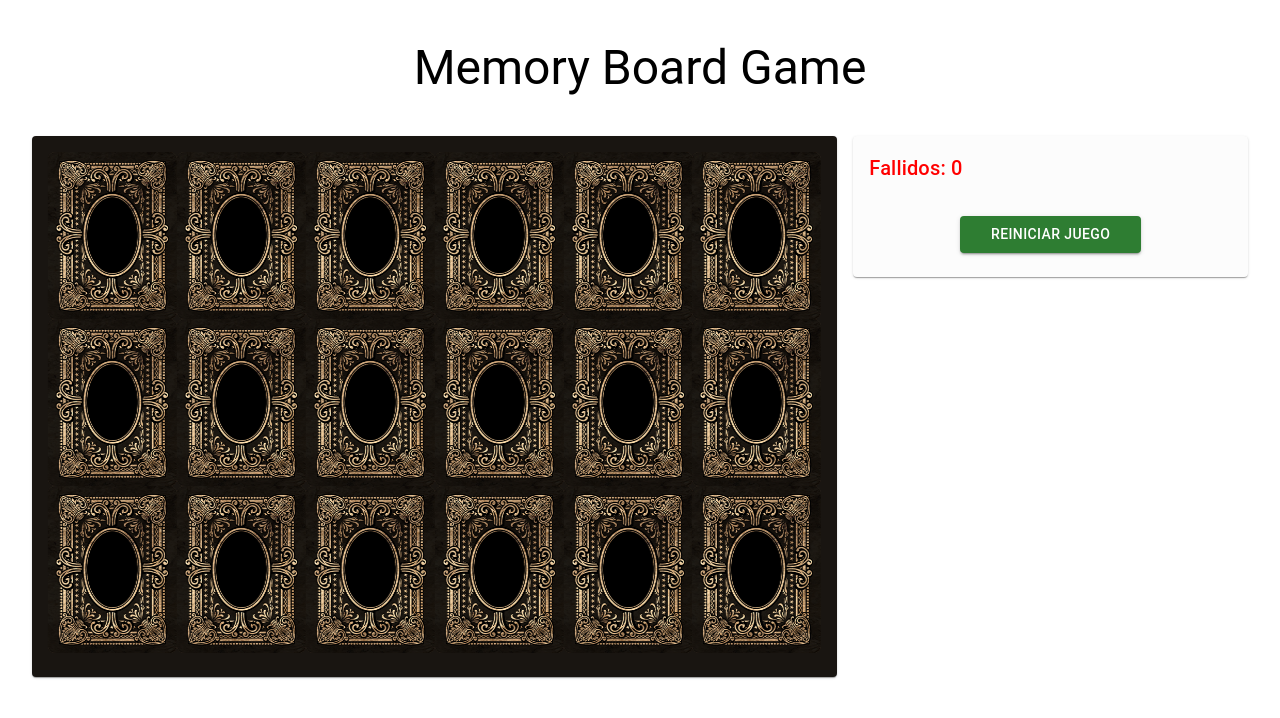
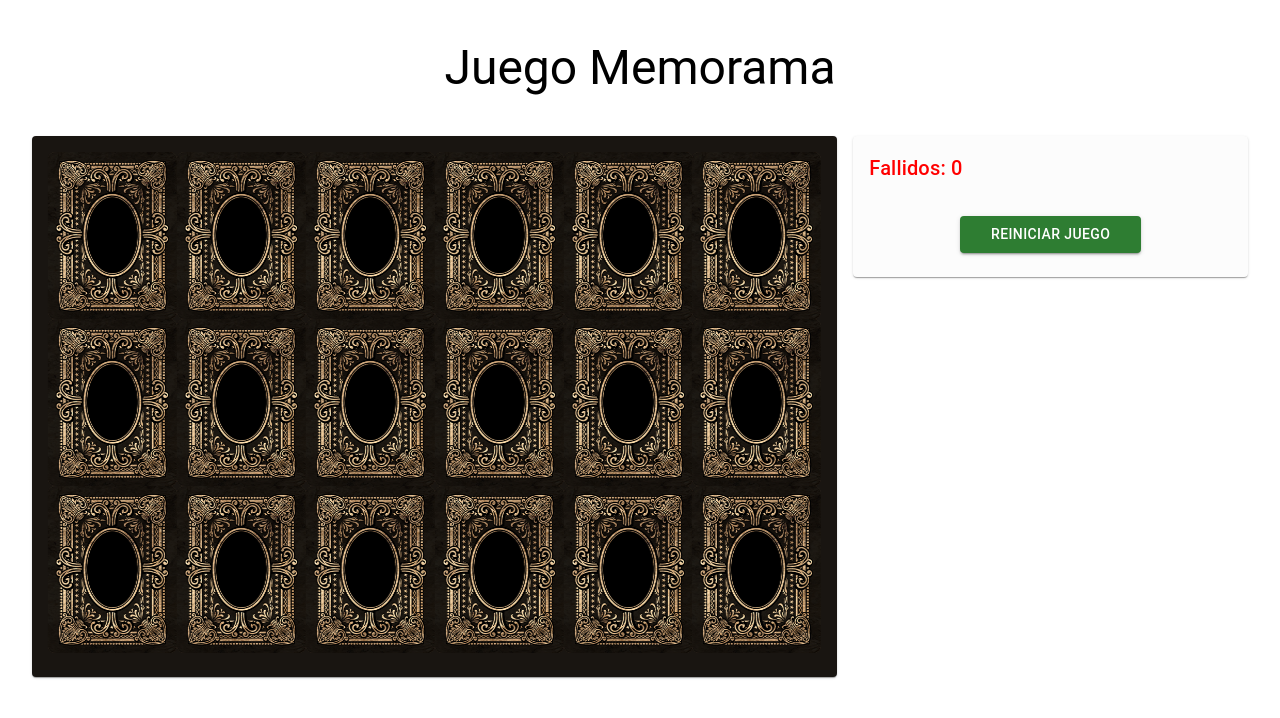
Before and after one commit to PonchoBT/memory-board-game, a React (Vite) app: page / in a window 1280 px wide. Shown: the top 718 px of the page. Built offline with nearby package versions, Linux system fonts and the light colour scheme.

Commit message:
por Juego Memorama

```diff
--- a/src/components/cards.tsx
+++ b/src/components/cards.tsx
@@ -94,7 +94,7 @@ function Cards() {
             <Box sx={{ flexGrow: 1 }}>
                 <Grid item xs={12}>
                     <Typography variant="h3" gutterBottom align='center' sx={{ mb: 5, mt:5 }}>
-                        Memory Board Game
+                    Juego Memorama
                     </Typography>
                 </Grid>
                 <Grid container spacing={2}>
```
